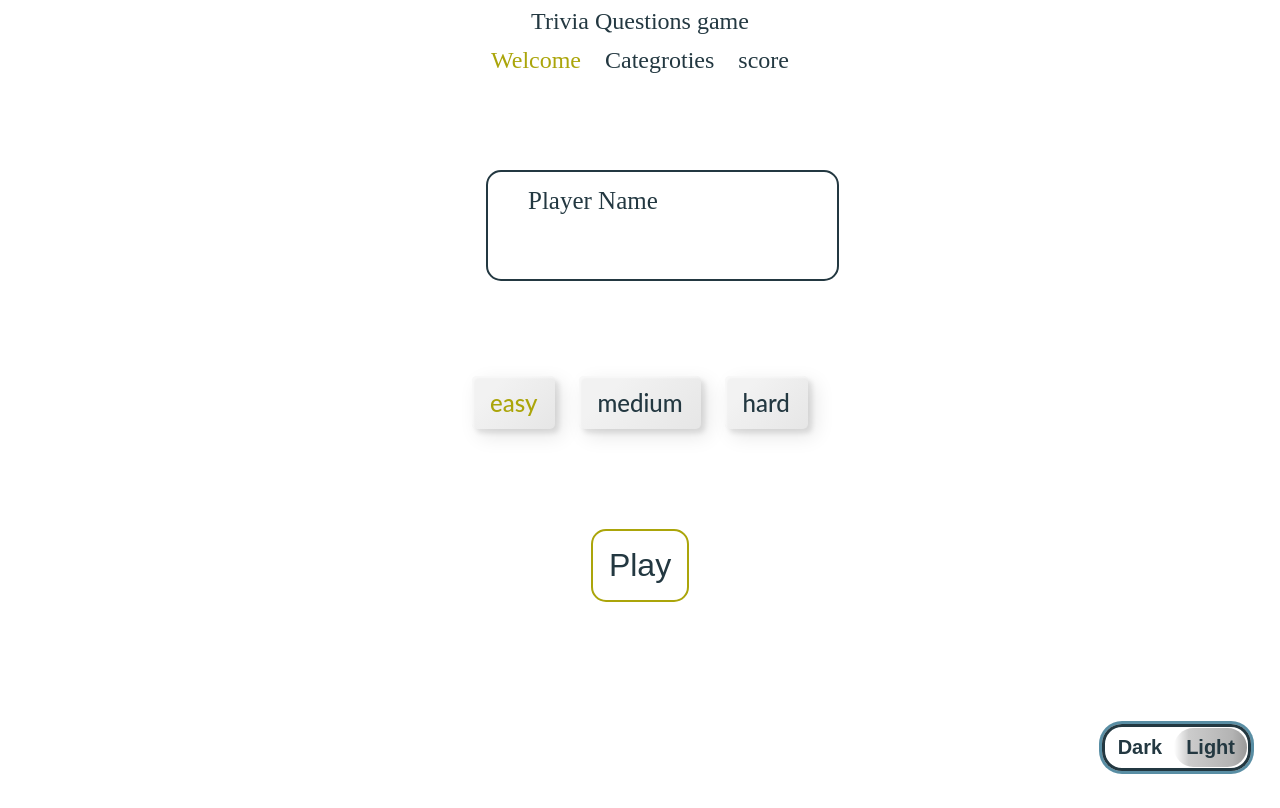
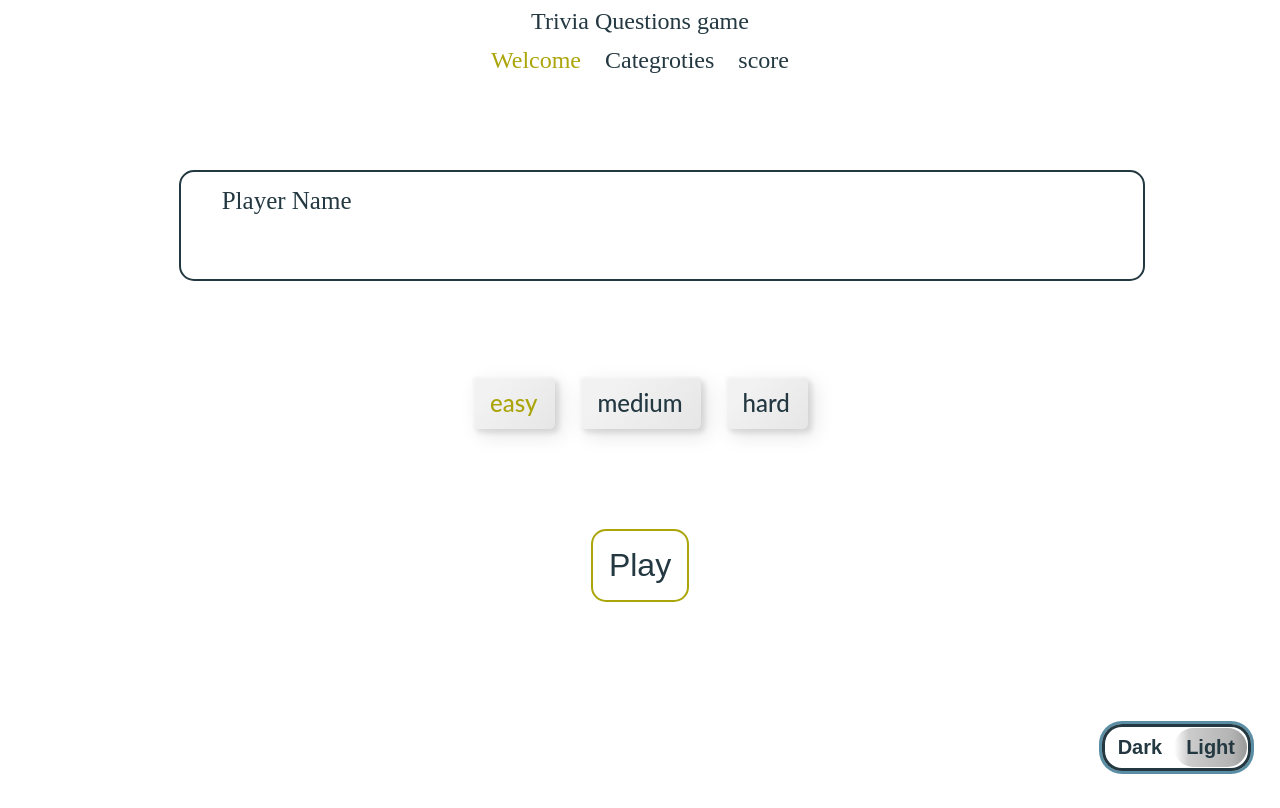
Before and after one commit to M-Hafez22/trivia-questions-game, a React (Vite) app: page /question/1/1 in a window 1280 px wide. Built offline with nearby package versions, Linux system fonts and the light colour scheme.

Commit message:
💄 Increase width

```diff
--- a/src/assets/_input.scss
+++ b/src/assets/_input.scss
@@ -1,8 +1,6 @@
-.form {
-  max-width: 90vw;
-}
 .input {
-  max-width: 90vw;
+  width: 90%;
+  height: fit-content;
   position: relative;
   text-align: center;
   color: inherit;
```
